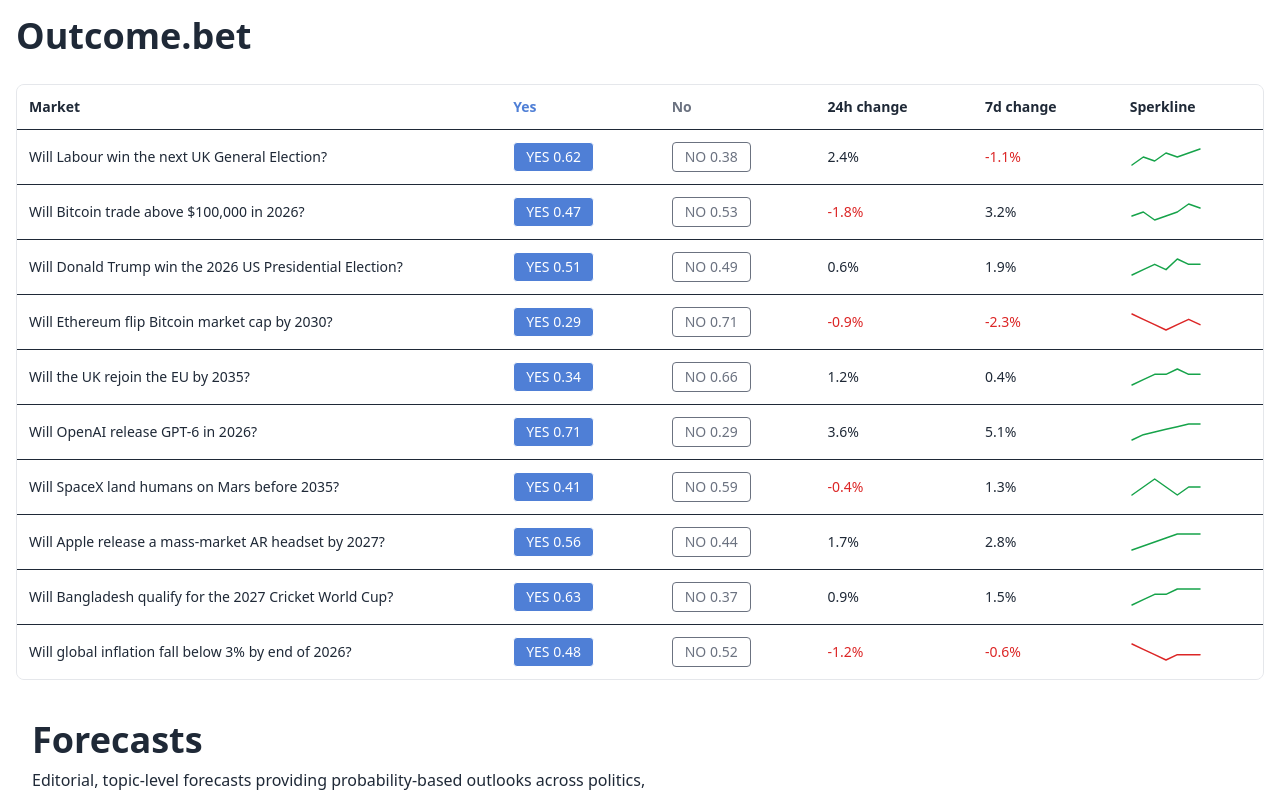
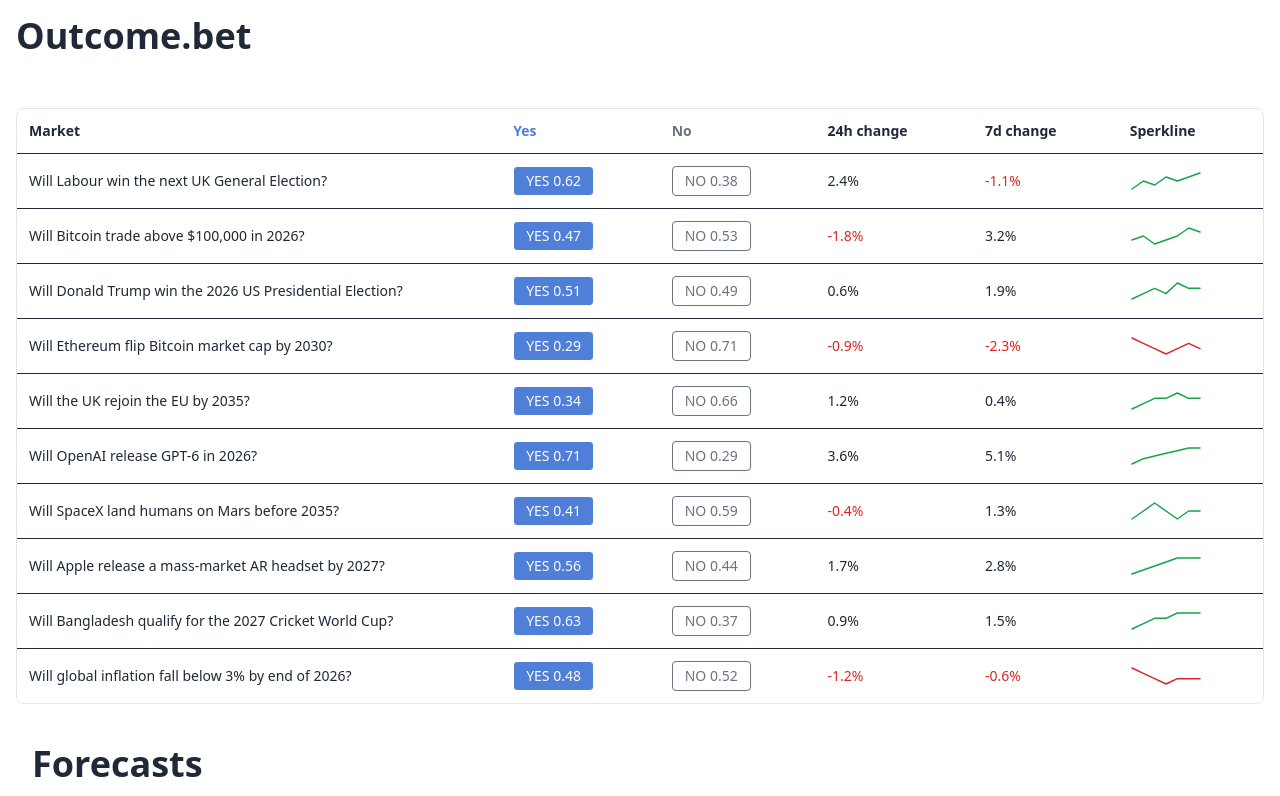
Before and after one commit to MD-Ishan-Rana-MIR/gilesmead_frontend, a Next.js app: page / in a window 1280 px wide. Shown: the top 796 px of the page. Built offline with nearby package versions, Linux system fonts and the light colour scheme.

Commit message:
header stcky

```diff
--- a/app/components/Header.tsx
+++ b/app/components/Header.tsx
@@ -2,8 +2,10 @@ import React from 'react'
 
 const Header = () => {
     return (
-        <div className=' my-4 px-4 ' >
-            <h1 className='md:text-4xl font-semibold text-[#1F2937] text-lg ' >Outcome.bet</h1>
+        <div className="sticky top-0 z-50 my-4 px-4 bg-white pb-6 ">
+            <h1 className="md:text-4xl font-semibold text-[#1F2937] text-lg">
+                Outcome.bet
+            </h1>
         </div>
     )
 }
```
